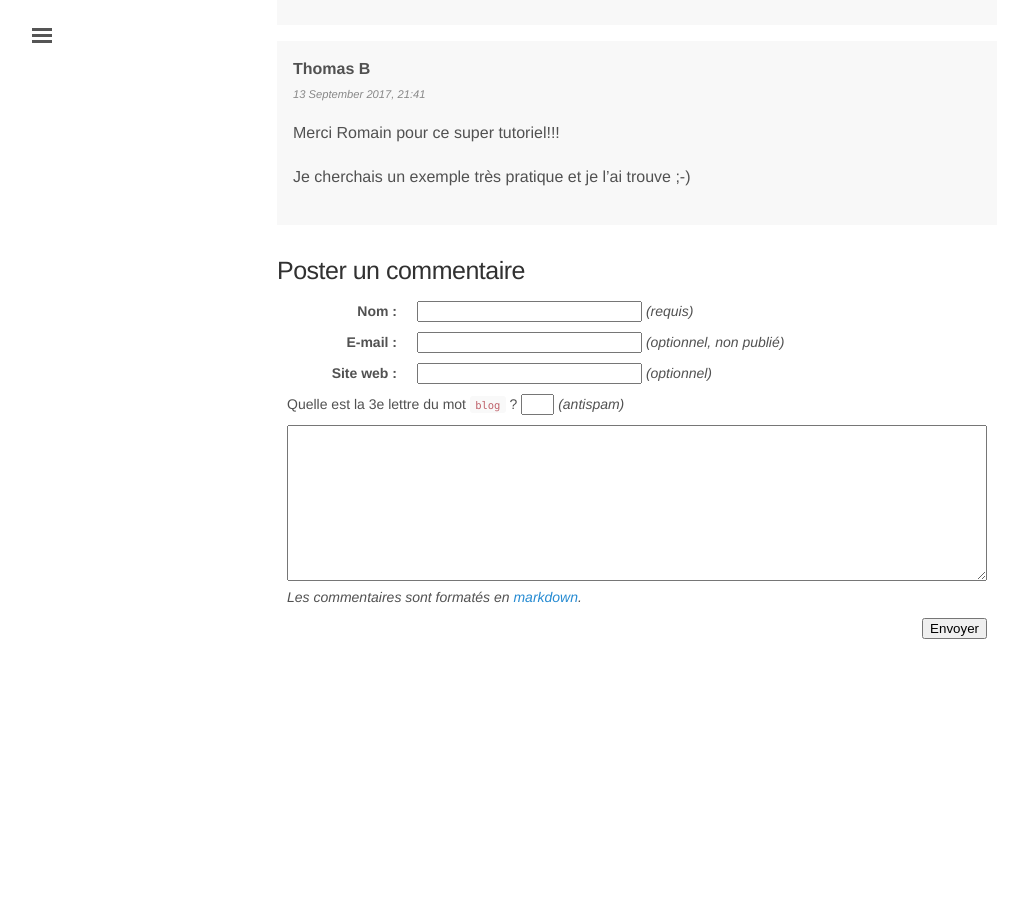
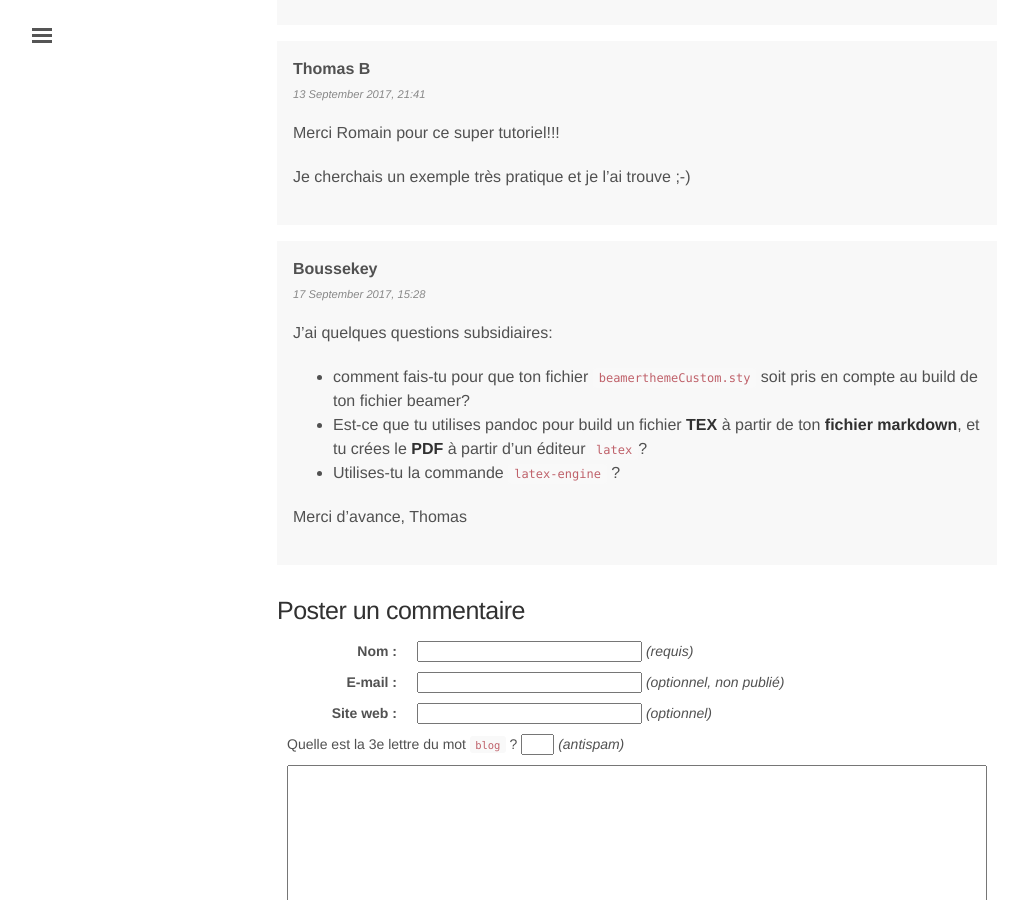
Before and after one commit to rom1v/blog.rom1v.com, a Jekyll site: the page built from _posts/2014-02-15-des-slides-beamer-en-markdown.md, in a window 1280 px wide and 900 px high, scrolled down 5434 px. Shown: the whole window, without its empty margins (3-1021 px from the left). Built offline with Jekyll 4.4.1, drawn with Linux system fonts in a browser that asks for light colours; before the commit the page ends 6098 px from its top, so only the background shows below that.

Commit message:
Publish comment for mdbeamer

```diff
--- a/_data/comments-2014-02-des-slides-beamer-en-markdown.yaml
+++ b/_data/comments-2014-02-des-slides-beamer-en-markdown.yaml
@@ -41,3 +41,18 @@
     Merci Romain pour ce super tutoriel!!!
 
     Je cherchais un exemple très pratique et je l'ai trouve ;-)
+- id: 7
+  author: Boussekey
+  date: 2017-09-17 15:28:20+02:00
+  contents: |
+    J'ai quelques questions subsidiaires:
+
+    * comment fais-tu pour que ton fichier `beamerthemeCustom.sty` soit pris en
+      compte au build de ton fichier beamer?
+    * Est-ce que tu utilises pandoc pour build un fichier **TEX** à partir de
+      ton **fichier markdown**, et tu crées le **PDF** à partir d'un éditeur
+      `latex`?
+    * Utilises-tu la commande `latex-engine` ?
+
+    Merci d'avance,
+    Thomas
```
